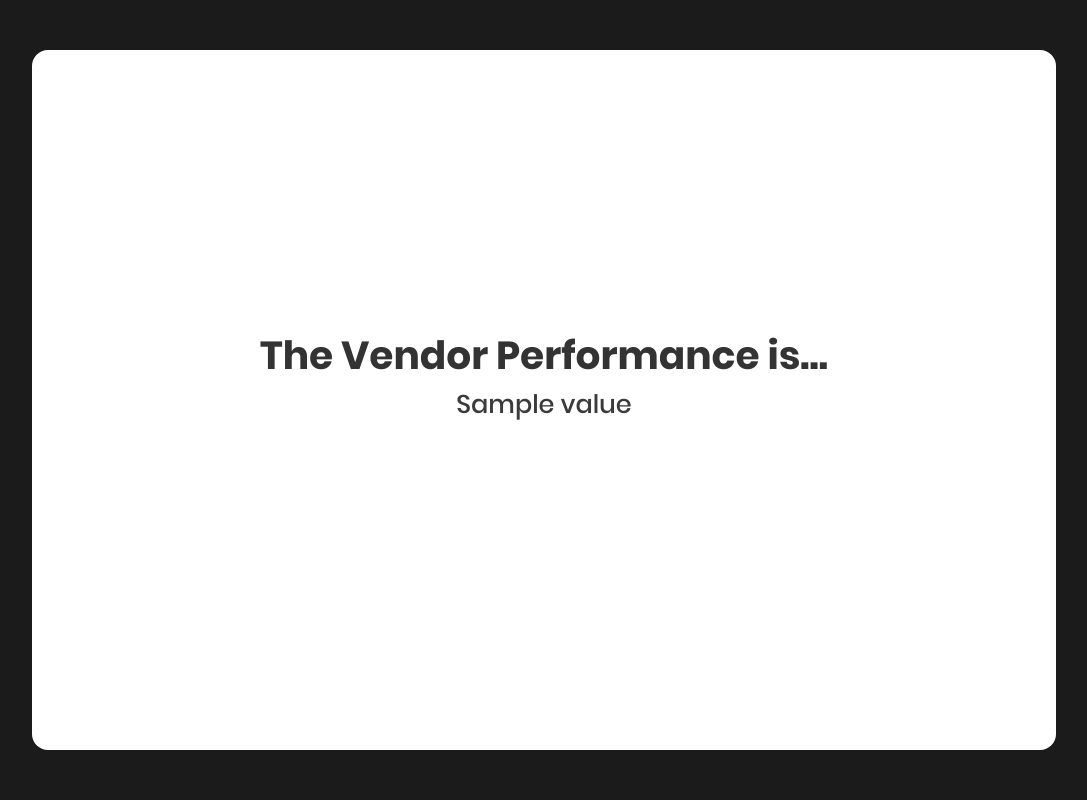
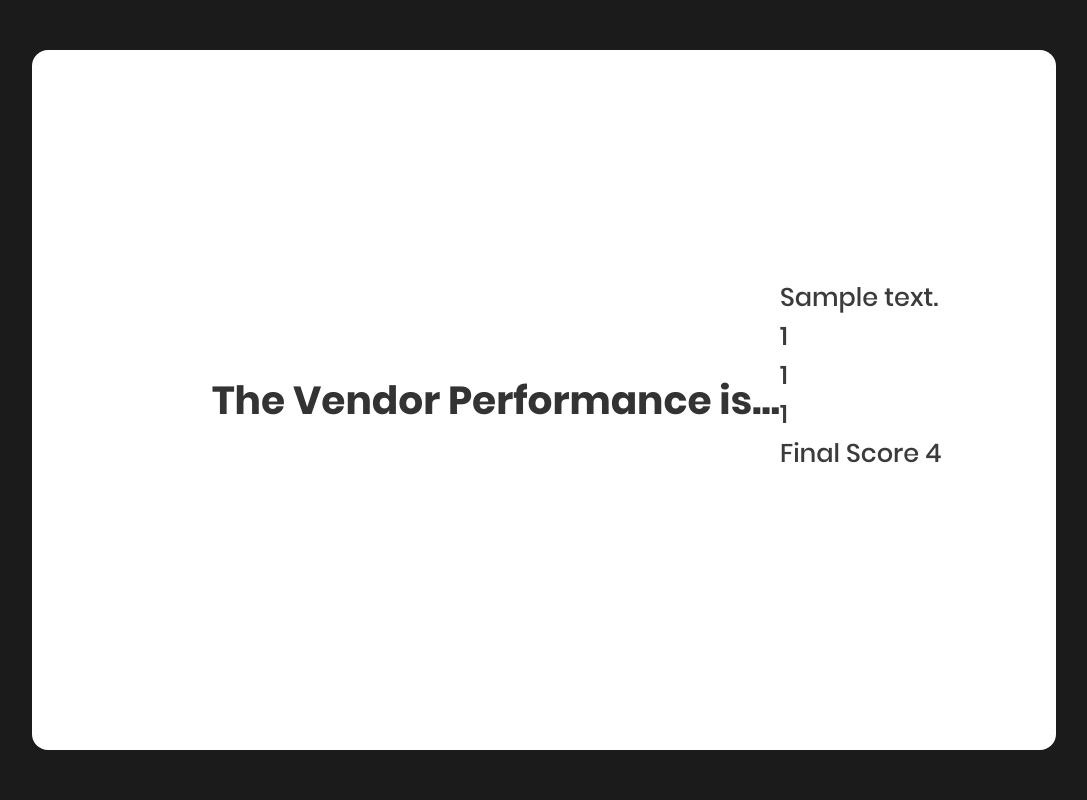
Before and after one commit to aadetya/Vendor_Performance-Classification-Rating, a Flask app: template templates/result.html in a window 1280 px wide. Shown: the whole page, without its empty margins (96-1183 px from the left). Run offline with Flask 2, Linux system fonts and the light colour scheme; the template is opened without the code that fills it: most values are stand-ins (such as "Sample title", 1, 10 or a date in 2020); parts of the project's set-up code (start-up, migrations or seed data) failed here and were passed over.

Commit message:
added rating as well as display of all the factors in order of their relevance

```diff
--- a/app.py
+++ b/app.py
@@ -7,7 +7,7 @@
 
 app = Flask(__name__)
 Swagger(app)
-model = pickle.load(open("model.pkl", "rb"))
+clf = pickle.load(open("model.pkl", "rb"))
 
 @app.route('/')
 def home():
@@ -37,27 +37,51 @@
     try:
         quality = 1 - q_return/qr
     except ZeroDivisionError:
-        quality = 0
-    #print(promptness, quantity, quality)
-    #prediction = model.predict([[quantity, promptness, quality]])
+        quality = 1
+
+    ## OLD VERSION
+        #print(promptness, quantity, quality)
+        #prediction = model.predict([[quantity, promptness, quality]])
+        #my_dict = {0: 'Performing Vendor', 1: 'Non-performing Vendor: Quantity Issue', 2: 'Non-performing Vendor: Quality Issue', 3: 'Non-performing Vendor: Promptness Issue'}
+        #return("Anwer is " + str(*prediction))
+
+
+    ## NEW VERSION
+
+    final_score = (0.5*quality + 0.3*promptness + 0.2*quantity)*5   # Rating of the vendor out 5; weights 0.5,0.3,0.2 for quality, qty, promptness
+
+    #settings the labels correctly
     label_dict = {}
     test = [[[1,1,1]],[[0,1,1]],[[1,0,1]],[[1,1,0]]]
     label_dict[clf.predict(test[0])[0]] = 'Performing'
     label_dict[clf.predict(test[1])[0]] = 'Non-Performing: Issue with Quantity'
     label_dict[clf.predict(test[2])[0]] = 'Non-Performing: Issue with Promptness'
     label_dict[clf.predict(test[3])[0]] = 'Non-Performing: Issue with Quality'
-    #my_dict = {0: 'Performing Vendor', 1: 'Non-performing Vendor: Quantity Issue', 2: 'Non-performing Vendor: Quality Issue', 3: 'Non-performing Vendor: Promptness Issue'}
-    #return("Anwer is " + str(*prediction))
-    THRESHOLD = 0.25
-    l = [[quantity, promptness, quality]]
-    result_list = []
-    result = clf.predict_proba(l)[0]
-    for i in range(len(result)):
-        if result[i]>THRESHOLD:
-            result_list.append(label_dict[i])
-    if 'Performing' in result_list and len(result_list)>1:
-        result_list.remove('Performing')
-    return render_template("result.html", value = result_list)
+
+    result = clf.predict_proba([[quantity, promptness, quality]])[0]
+
+    new = [('quantity', result[1]), ('promptness', result[2]), ('quality', result[3])]
+    if final_score > 3:
+        answer = "Performing"
+        new.sort(key = lambda x: x[1])
+    else:
+        answer = "Non-performing"
+        new.sort(key = lambda x: x[1], reverse = True)
+
+    return render_template("result.html", answer = answer, value = new, rating = final_score)
+
+# THRESHOLD = 0.25
+#     l = [[quantity, promptness, quality]]
+#     result_list = []
+#     result = clf.predict_proba(l)[0]
+#     factor_ratings = [quantity, promptness, quality]
+
+#     for i in range(len(result)):
+#         if result[i]>THRESHOLD:
+#             result_list.append(label_dict[i])
+#     if 'Performing' in result_list and len(result_list)>1:
+#         result_list.remove('Performing')
+#     return render_template("result.html", value = result_list)
 
 if __name__ == "__main__":
     app.run()
--- a/model.py
+++ b/model.py
@@ -2,7 +2,8 @@
 import numpy as np
 #from numpy import linalg as LA
 from sklearn.preprocessing import MinMaxScaler
-#from sklearn.ensemble import RandomForestRegressor, RandomForestClassifier
+#from sklearn.ensemble import RandomForestRegressor,
+from sklearn.ensemble import RandomForestClassifier
 from sklearn.model_selection import train_test_split
 from sklearn.cluster import KMeans
 #import datetime as dt
--- a/templates/result.html
+++ b/templates/result.html
@@ -14,7 +14,11 @@
                     The Vendor Performance is...
                 </div>
                 <div class="text-container">
-                    {{ value }}
+                    {{ answer }} <br>
+                    {% for i in range(0,3) %}
+                        {{ value[i][0] }} <br>
+                    {% endfor %}
+                    Final Score {{rating}}
                 </div>
             </div>
         </div>
```
Also changed, not shown: 1 other file.
